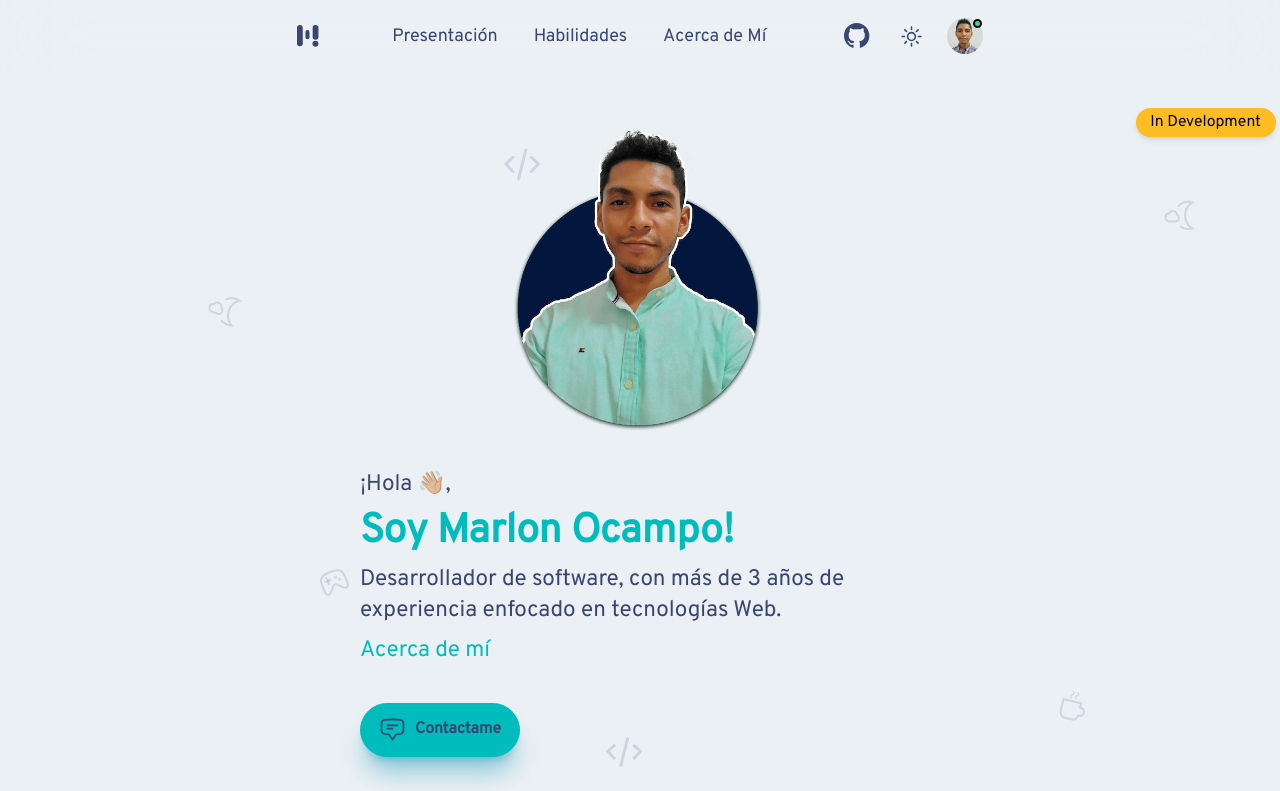
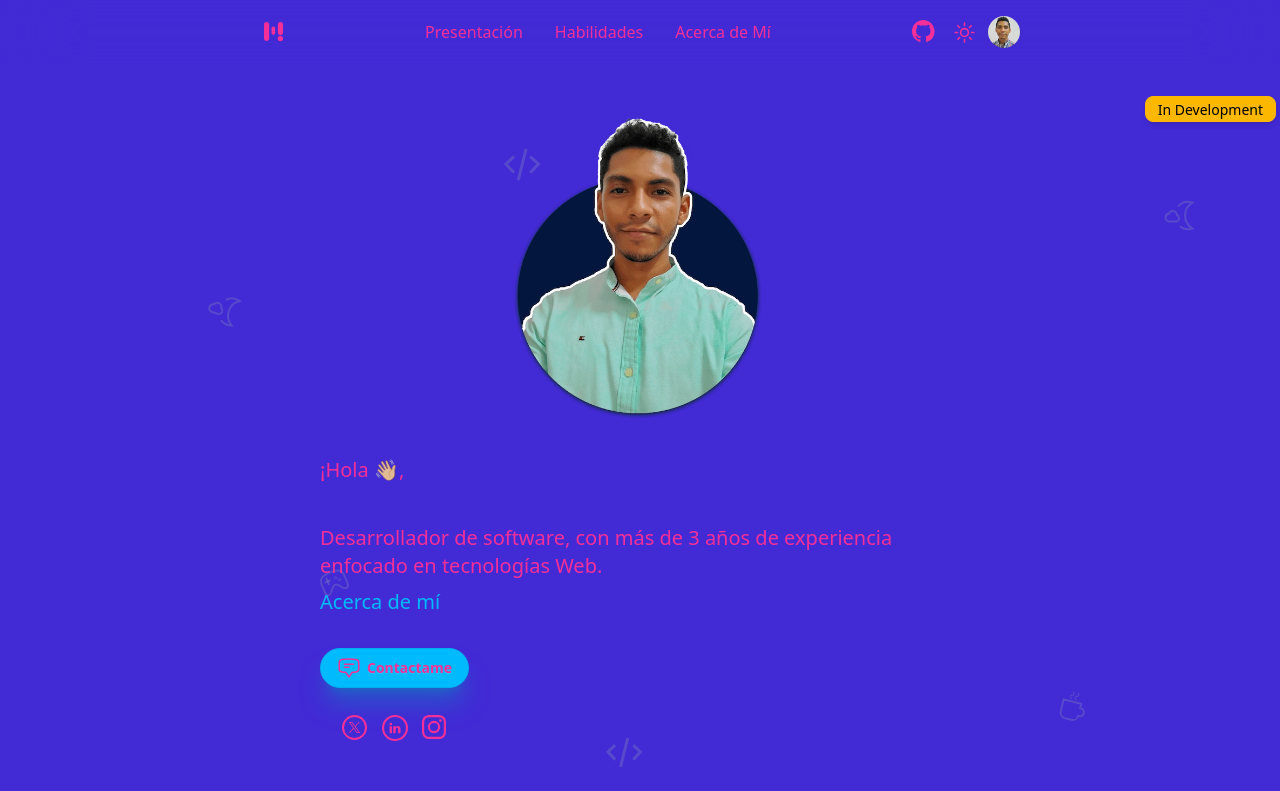
Before and after one commit to marlonocampo/portfolio, a React (Vite) app: page / in a window 1280 px wide. Shown: the top 791 px of the page. Built offline with nearby package versions, Linux system fonts and the light colour scheme.

Commit message:
update vite and tailwindcss

```diff
--- a/src/assets/styles/index.css
+++ b/src/assets/styles/index.css
@@ -1,6 +1,5 @@
-@tailwind base;
-@tailwind components;
-@tailwind utilities;
+@import "tailwindcss";
+@plugin "daisyui";
 
 html {
   scroll-behavior: smooth;
--- a/vite.config.ts
+++ b/vite.config.ts
@@ -1,11 +1,13 @@
 import { defineConfig } from 'vite'
 import react from '@vitejs/plugin-react'
 import tsConfigPaths from 'vite-tsconfig-paths'
+import tailwindcss from '@tailwindcss/vite'
 
 export default defineConfig({
   plugins: [
     tsConfigPaths(),
-    react()
+    react(),
+    tailwindcss()
   ],
   base: '/'
 })
```
Also changed, not shown: package.json (+5 -3 lines), 1 other file (tests, documents, lock files or other folders).
